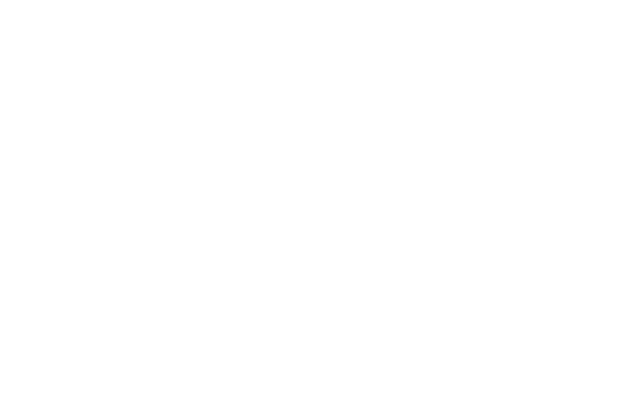
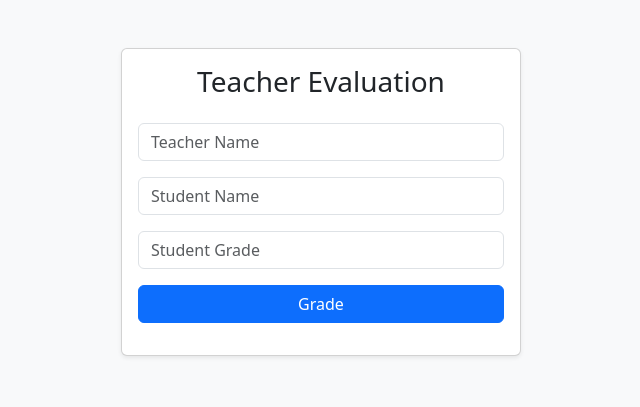
Before and after one commit to reannephyllizfernando-blip/StudentGrade, a plain HTML site: page index.html in a window 1280 px wide. Shown: the whole page, without its empty margins (319-959 px from the left). Drawn offline with nearby package versions, Linux system fonts and the light colour scheme.

Commit message:
Update index.html
gxnjfxmjkrf

```diff
--- a/index.html
+++ b/index.html
@@ -0,0 +1,55 @@
+<!DOCTYPE html>
+<html lang="en">
+<head>
+  <meta charset="UTF-8">
+  <meta name="viewport" content="width=device-width, initial-scale=1.0">
+  <title>Teacher Evaluation</title>
+
+  <link rel="manifest" href="manifest.json">
+
+  <link href="https://cdn.jsdelivr.net/npm/bootstrap@5.3.2/dist/css/bootstrap.min.css" rel="stylesheet">
+</head>
+<body class="bg-light">
+
+<div class="container py-5">
+  <div class="card shadow-sm mx-auto" style="max-width: 400px;">
+    <div class="card-body text-center">
+      <h3 class="mb-4">Teacher Evaluation</h3>
+
+      <input type="text" id="teacher" class="form-control mb-3" placeholder="Teacher Name">
+      <input type="text" id="student" class="form-control mb-3" placeholder="Student Name">
+      <input type="number" id="score" class="form-control mb-3" placeholder="Student Grade">
+
+      <button class="btn btn-primary w-100" onclick="evaluateTeacher()">Grade</button>
+
+      <p id="result" class="mt-3 fw-bold fs-5"></p>
+    </div>
+  </div>
+</div>
+
+<script>
+function evaluateTeacher() {
+  const teacher = document.getElementById("teacher").value.trim();
+  const student = document.getElementById("student").value.trim();
+  const score = Number(document.getElementById("score").value);
+
+  if (!teacher || !student || isNaN(score)) {
+    document.getElementById("result").textContent = "Please enter valid data!";
+    return;
+  }
+
+  const verdict = score >= 50 ? "Pass!" : "Failed!";
+
+  document.getElementById("result").textContent =
+    "Teacher: " + teacher + ", Student: " + student + ", Result: " + verdict;
+}
+
+if ("serviceWorker" in navigator) {
+  navigator.serviceWorker.register("/service-worker.js")
+    .then(() => console.log("Service Worker registered"))
+    .catch(err => console.log("registration failed:", err));
+}
+</script>
+
+</body>
+</html>
```
